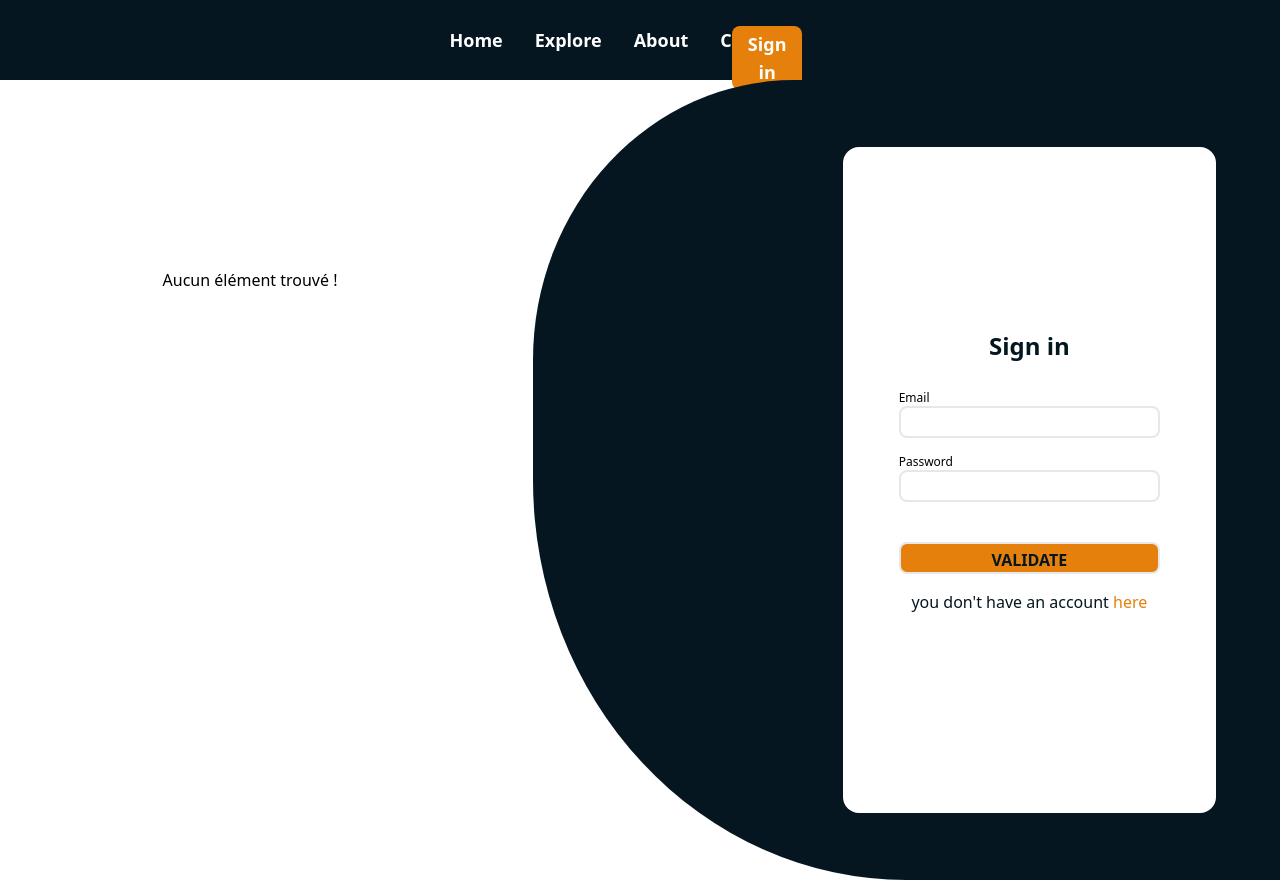
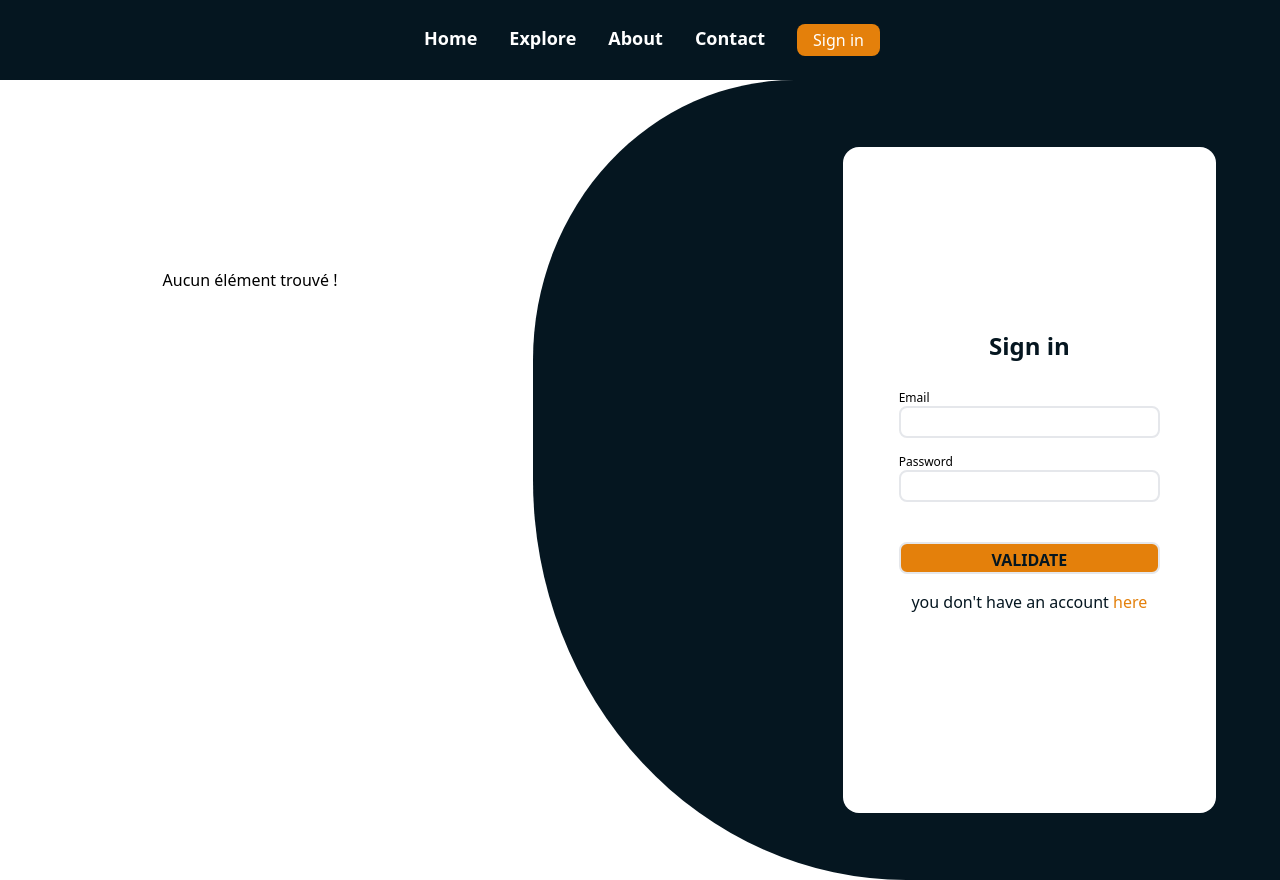
Before and after one commit to josiasDjo/ligth_e-commerce, a PHP site: page /pages/userCbd/connexion.php in a window 1280 px wide. Run offline with PHP 8.4, Linux system fonts and the light colour scheme; data that the repository does not hold is empty.

Commit message:
change10

```diff
--- a/dist/output.css
+++ b/dist/output.css
@@ -612,7 +612,8 @@ p,
 label,
 img,
 li,
-a,
+button,
+input,
 h1,
 h2,
 h3,
@@ -637,6 +638,7 @@ h5 {
 }
 
 .navbarUti {
+  position: relative;
   display: flex;
   height: 5rem;
   width: 100%;
@@ -648,6 +650,7 @@ h5 {
 }
 
 .navbarUti ul {
+  position: relative;
   display: flex;
   flex-direction: row;
 }
@@ -663,9 +666,8 @@ h5 {
   font-weight: 600;
 }
 
-.navbarUti ul li button {
-  position: absolute;
-  right: 1.25rem;
+.navbarUti ul button {
+  position: relative;
   border-radius: 0.5rem;
   padding: 0.25rem;
   padding-right: 1rem;
--- a/javascript.js
+++ b/javascript.js
@@ -1,8 +1,14 @@
 document.addEventListener('DOMContentLoaded', () => {
+
     const allElements = document.body.querySelectorAll('*');
 
     function isElementVisible(element) {
         const rect = element.getBoundingClientRect();
+        alert("Coordonnées récupérées !! ");
+        console.log('Element rect:', rect);
+        console.log('Window innerHeight:', window.innerHeight);
+        console.log('Window innerWidth:', window.innerWidth);
+
         return (
             rect.top >= 0 &&
             rect.left >= 0 &&
@@ -12,17 +18,18 @@ document.addEventListener('DOMContentLoaded', () => {
     }
     function animateVisibleElements() {
         allElements.forEach((element, index) => {
-            console.log('element animate ' + element);
             setTimeout(() => {
                 element.style.opacity = 1;
                 element.style.transform = 'translateY(0)';
-            }, index * 40); // 500ms delay between each element
+            }, index * 10); // 500ms delay between each element
         });
+
+        isElementVisible();
+
     }
 
     animateVisibleElements();
 
-    window.addEventListener('scroll', animateVisibleElements);
 });
 
 
--- a/pages/navbarUti.php
+++ b/pages/navbarUti.php
@@ -17,6 +17,6 @@
         <li><a href="../../pages/explore.php">Explore</a></li>
         <li><a href="">About</a></li>
         <li><a href="">Contact</a></li>
-        <li><a href="../pages/userCbd/connexion.php"><button>Sign in</button></a></li>
+        <a href="../pages/userCbd/connexion.php"><button>Sign in</button></a>
     </ul>
 </div>
```
Also changed, not shown: src/style.css (+6 -5 lines).
